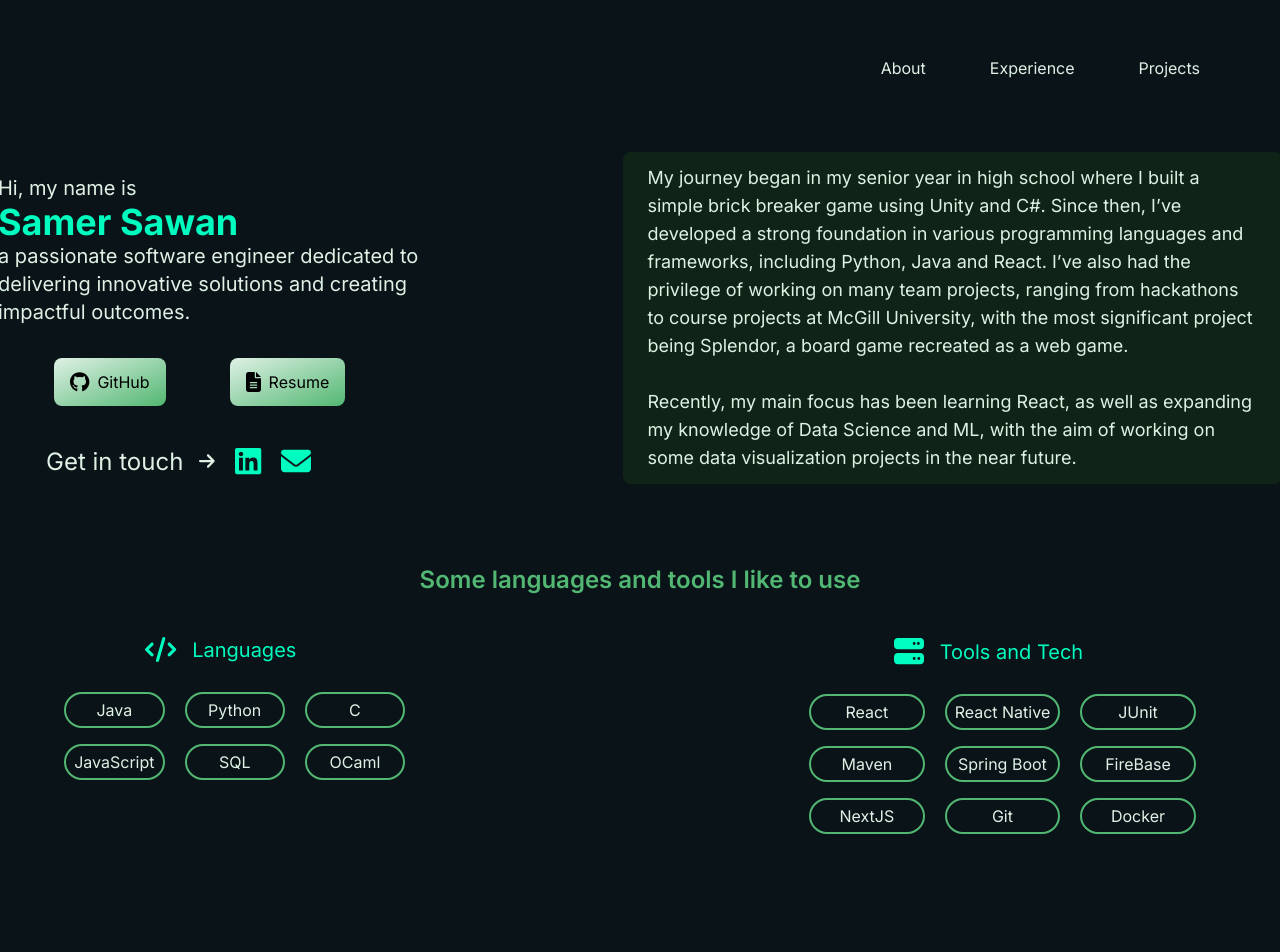
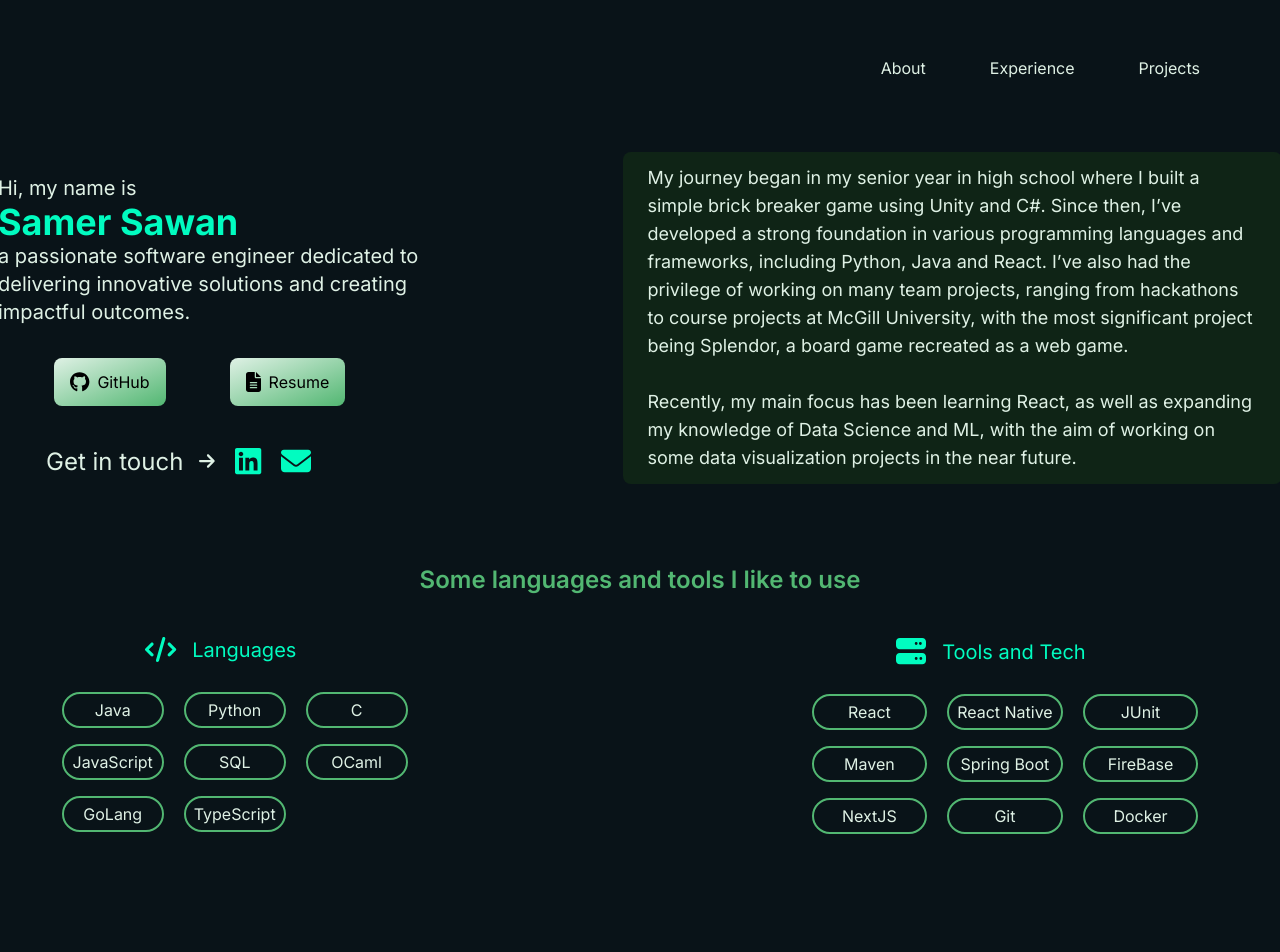
Before and after one commit to SamerSawan/PortfolioV2, a Next.js app: page / in a window 1280 px wide. Shown: the top 952 px of the page. Built offline with nearby package versions, Linux system fonts and the light colour scheme.

Commit message:
Updated languages

```diff
--- a/app/page.js
+++ b/app/page.js
@@ -81,6 +81,8 @@ export default function Home() {
               <Highlight text={"JavaScript"} />
               <Highlight text={"SQL"} />
               <Highlight text={"OCaml"} />
+              <Highlight text={"GoLang"} />
+              <Highlight text={"TypeScript"} />
             </div>
           </div>
         </div>
```
